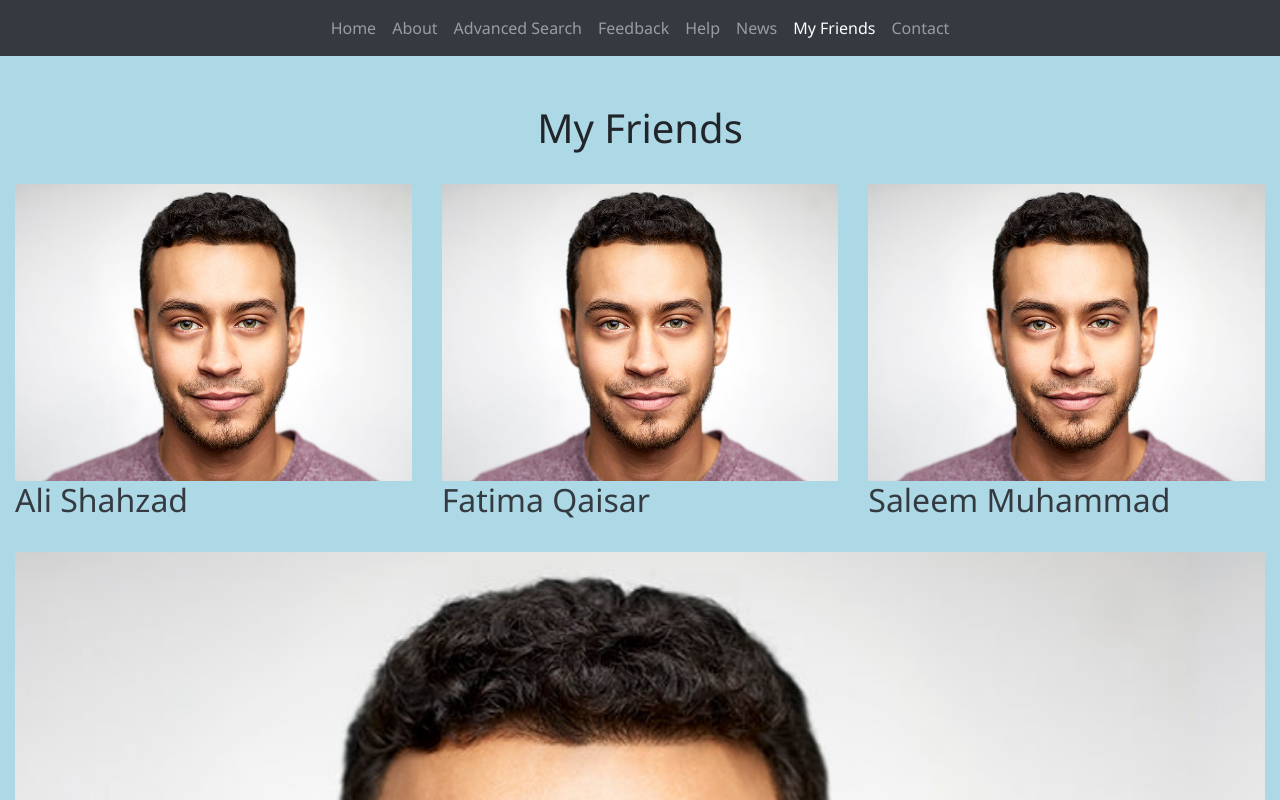
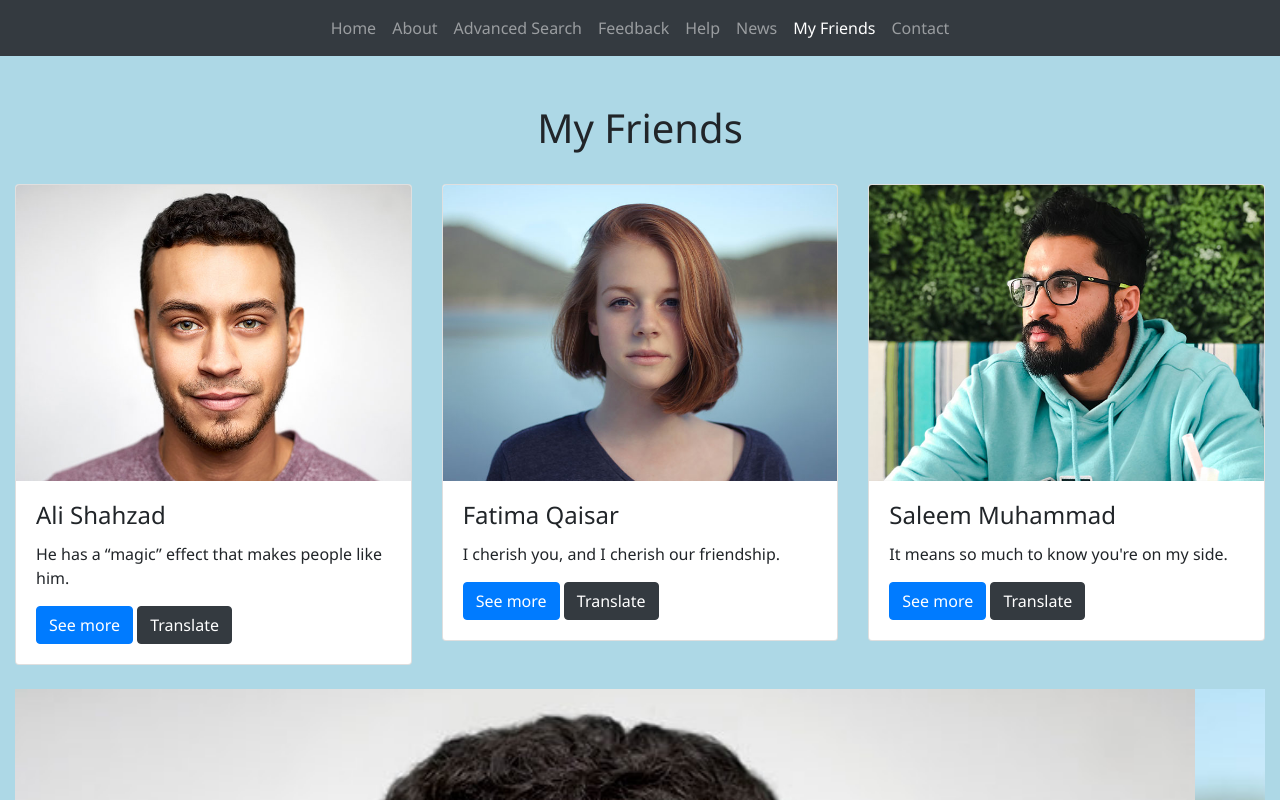
Before and after one commit to atif11jutt/hamed_website, a plain HTML site: page myfriends.html in a window 1280 px wide. Shown: the top 800 px of the page. Drawn offline with nearby package versions, Linux system fonts and the light colour scheme.

Commit message:
friends page updated

```diff
--- a/js/script.js
+++ b/js/script.js
@@ -1,3 +1,16 @@
 jQuery(function($){
     console.log("jQuery loaded")
+
+    $(".translate").click(function(e){
+        e.preventDefault();
+        var arabic = $(this).parent().find(".card-text").data("arabic");
+        var eng = $(this).parent().find(".card-text").data("eng");
+        if($(this).hasClass("eng")){
+            $(this).parent().find(".card-text").html(arabic)
+            $(this).removeClass("eng")
+        }else{
+            $(this).parent().find(".card-text").html(eng)
+            $(this).addClass("eng")
+        }
+    })
 })
--- a/myfriends.html
+++ b/myfriends.html
@@ -4,7 +4,7 @@
     <meta charset="UTF-8">
     <meta http-equiv="X-UA-Compatible" content="IE=edge">
     <meta name="viewport" content="width=device-width, initial-scale=1.0">
-    <title>Contact</title>
+    <title>My Friends</title>
 
     <link rel="stylesheet" href="https://maxcdn.bootstrapcdn.com/bootstrap/4.5.2/css/bootstrap.min.css">
     <script src="https://ajax.googleapis.com/ajax/libs/jquery/3.5.1/jquery.min.js"></script>
@@ -45,7 +45,6 @@
             <li class="nav-item ">
                 <a href="contact.html" class="nav-link">Contact</a>
             </li>
-
           </ul>
         </div>
       </nav>
@@ -61,24 +60,39 @@
 
       <div class="row">
         <div class="col-sm-4">
-          <a href="#." data-toggle="modal" data-target="#exampleModal" class="text-decoration-none">
-            <img src="person.jpg" alt="person" class="img-fluid">
-            <h2 class="text-dark text-decoration-none">Ali Shahzad</h2>
-          </a>
+          <div class="card">
+            <img class="card-img-top" src="person.jpg" alt="Card image" style="width:100%">
+            <div class="card-body">
+              <h4 class="card-title">Ali Shahzad</h4>
+              <p class="card-text" data-arabic='لديه تأثير "سحري" يجعل الناس مثله.' data-eng='He has a “magic” effect that makes people like him.'>He has a “magic” effect that makes people like him.</p>
+              <a href="#" class="btn btn-primary" data-toggle="modal" data-target="#exampleModal">See more</a>
+              <a href="#" class="btn btn-dark translate eng">Translate</a>
+            </div>
+          </div>
         </div>
 
         <div class="col-sm-4">
-          <a href="#." data-toggle="modal" data-target="#exampleModal2" class="text-decoration-none">
-            <img src="person.jpg" alt="person" class="img-fluid">
-            <h2 class="text-dark text-decoration-none">Fatima Qaisar</h2>
-          </a>
+          <div class="card">
+            <img class="card-img-top" src="person2.jpg" alt="Card image" style="width:100%">
+            <div class="card-body">
+              <h4 class="card-title">Fatima Qaisar</h4>
+              <p class="card-text" data-arabic='أنا أعتز بك ، وأعتز بصداقتنا' data-eng='I cherish you, and I cherish our friendship.'>I cherish you, and I cherish our friendship.</p>
+              <a href="#" class="btn btn-primary" data-toggle="modal" data-target="#exampleModal2">See more</a>
+              <a href="#" class="btn btn-dark translate eng">Translate</a>
+            </div>
+          </div>
         </div>
 
         <div class="col-sm-4">
-          <a href="#." data-toggle="modal" data-target="#exampleModal3" class="text-decoration-none">
-            <img src="person.jpg" alt="person" class="img-fluid">
-            <h2 class="text-dark text-decoration-none">Saleem Muhammad</h2>
-          </a>
+          <div class="card">
+            <img class="card-img-top" src="person3.jpg" alt="Card image" style="width:100%">
+            <div class="card-body">
+              <h4 class="card-title">Saleem Muhammad</h4>
+              <p class="card-text" data-arabic='يعني الكثير أن تعرف أنك في جانبي.' data-eng="It means so much to know you're on my side.">It means so much to know you're on my side.</p>
+              <a href="#" class="btn btn-primary" data-toggle="modal" data-target="#exampleModal3">See more</a>
+              <a href="#" class="btn btn-dark translate eng">Translate</a>
+            </div>
+          </div>
         </div>
       </div>
 
@@ -100,10 +114,10 @@
       <img src="person.jpg" alt="Los Angeles" class="img-fluid w-100">
     </div>
     <div class="carousel-item">
-      <img src="person.jpg" alt="Chicago" class="img-fluid w-100">
+      <img src="person2.jpg" alt="Chicago" class="img-fluid w-100">
     </div>
     <div class="carousel-item">
-      <img src="person.jpg" alt="New York" class="img-fluid w-100">
+      <img src="person3.jpg" alt="New York" class="img-fluid w-100">
     </div>
   </div>
 
@@ -162,6 +176,7 @@
           </div>
           <div class="modal-body">
             <img src="person.jpg" alt="person" class="img-fluid">
+            <h2>He has a “magic” effect that makes people like him.</h2>
           </div>
           <div class="modal-footer">
             <button type="button" class="btn btn-secondary" data-dismiss="modal">Close</button>
@@ -180,7 +195,8 @@
         </button>
       </div>
       <div class="modal-body">
-        <img src="person.jpg" alt="person" class="img-fluid">
+        <img src="person2.jpg" alt="person" class="img-fluid">
+        <h2>I cherish you, and I cherish our friendship</h2>
       </div>
       <div class="modal-footer">
         <button type="button" class="btn btn-secondary" data-dismiss="modal">Close</button>
@@ -199,7 +215,8 @@
     </button>
   </div>
   <div class="modal-body">
-    <img src="person.jpg" alt="person" class="img-fluid">
+    <img src="person3.jpg" alt="person" class="img-fluid">
+    <h2>It means so much to know you're on my side.</h2>
   </div>
   <div class="modal-footer">
     <button type="button" class="btn btn-secondary" data-dismiss="modal">Close</button>
```
Also changed, not shown: person2.jpg (added), person3.jpg (added).
